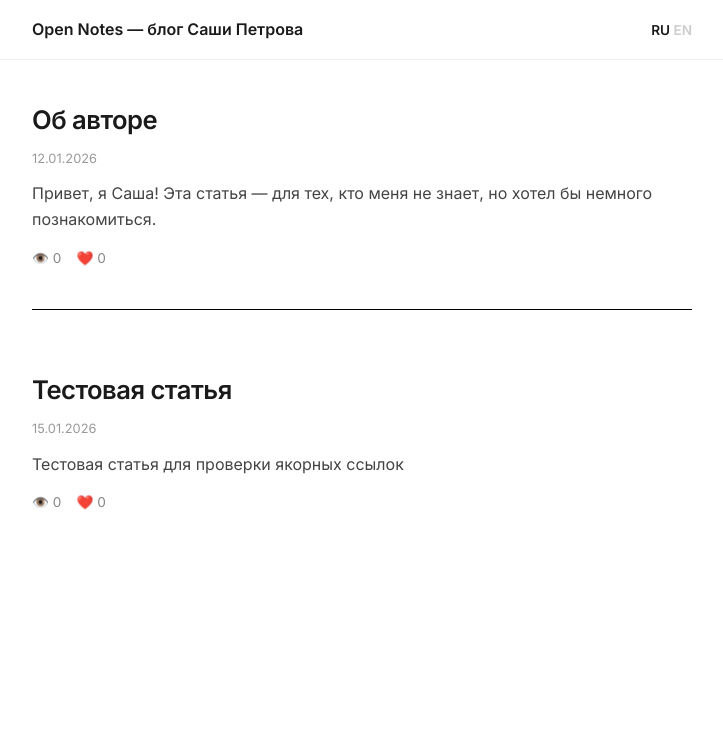
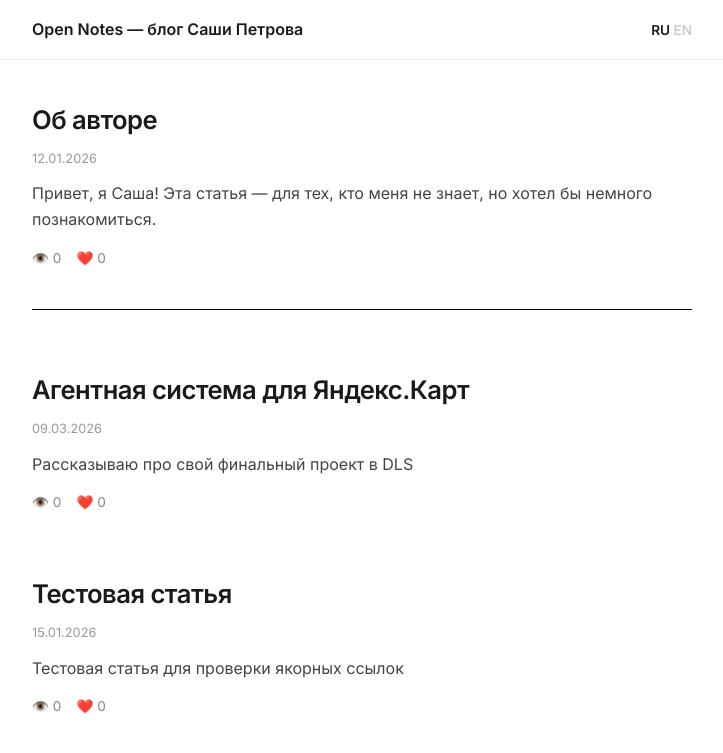
Before and after one commit to petrovortex/petrovortex.github.io, a Jekyll site: the page built from index.html, in a window 1280 px wide. Shown: the top 753 px of the page, without its empty margins (278-1001 px from the left). Built offline with Jekyll 4.4.1, drawn with Linux system fonts in a browser that asks for light colours; comment, search, counter and statistics services are not loaded; some of the changed lines change nothing that is shown.

Commit message:
add new article and handling with images and links

````diff
--- /dev/null
+++ b/_posts/2026-03-09-dls-agent-ru.md
@@ -0,0 +1,224 @@
+---
+title: "Агентная система для Яндекс.Карт"
+date: 2026-03-09 19:56:00 +0300
+lang: ru
+lang_ref: test-links
+excerpt: "Рассказываю про свой финальный проект в DLS"
+---
+
+## Intro
+
+Недавно я закончил проект, которым занимался в рамках курса от Deep Learning School (DLS). Нужно было построить LLM-агента для Яндекс.Карт, который помогает определить релевантность объекта на карте для запроса пользователя.
+
+Задачка инженерная и мне было жутко интересно: я изучал базу по агентам, пробовал различные архитектуры, занимался отладкой и, очевидно, много вайбкодил.
+
+Мне есть что рассказать и в этой статье я хочу поделиться полученным при выполнении проекта опытом. А именно:
+
+1. Расскажу про best practices разработки агентных систем, о которых я узнал из курса Agentic AI (by Andrew Ng)
+2. Как я пришел к выбранной архитектуре
+3. Почему я не использовал фреймворки
+4. Какие технологии оказались полезными (про tech stack)
+5. Как не разорился на тестировании (сделав около 4000 жирных запросов к LLM)
+
+Подчеркиваю $-$ эта статья именно про мой опыт и путь выполнения проекта. Если вам интересен итоговый результат, переходите в репозиторий проекта.
+
+Я получил большое удовольствие от выполнения проекта и написания этой статьи, и в будущем планирую продолжать рассказывать о своих проектах. Недавно я устроился на новую работу, так что stay tuned :)
+
+---
+## 1. Как решать задачу?
+
+Итак, дан датасет с колонками:
+1. Запрос пользователя,
+2. Информация об объекте,
+3. Истинная релевантность объекта для запроса:
+	 0 - не релевантный,
+	 0.1 - может быть релевантным,
+	 1 - релевантный.
+Требуется построить LLM-агента, который бы хорошо предсказывал релевантность объекта по его информации для запроса пользователя.
+
+<figure>
+  <img src="/assets/images/dls_agents_project/general_scheme.png" alt="General scheme of project">
+  <figcaption>Цель проекта - построить Agentic AI для предсказания релевантности объекта на карте для запроса запроса пользователя</figcaption>
+</figure>
+
+Несмотря на всю шумиху вокруг агентов, для меня этот проект стал первым местом, где я с ними столкнулся как разработчик, а не пользователь. Поэтому, первым делом я принялся искать разные курсы и туториалы.
+
+Мне повезло $-$ я нашел [курс](https://learn.deeplearning.ai/courses/agentic-ai) от Эндрю Ына. Это крутой преподаватель из Стэнфорда, который умеет в любой теме выделять главное и понятно это объяснять.
+
+В своем курсе Эндрю рассказывает
+1. что такое агенты и зачем они нужны,
+2. про agentic workflows $-$ чему можно научить агентов,
+3. про best practices их разработки. На самом деле, эти практики являются лучшими для разработки многих вещей, не только агентных систем, и тем ценнее является материал курса.
+
+Разберемся по порядку. Если вы знакомы со всем этим, переходите к [[#2. Решение|следующей главе]], где я рассказываю про бейзлайн своего решения.
+
+### Что такое LLM-агенты?
+
+Если грубо, то это одна или несколько LLM, которые **умеют** **что-то** делать помимо беседы в чатике. Но по этому поводу, оказывается, возникали дискуссии: является ли LLM которая умеет, например, гуглить, агентом? Или нужно уметь что-то покруче?
+
+Эндрю предлагает оставить эти споры, ведь важнее не иметь бинарную классификацию агент/не агент, а понимать способности системы. В частности, **степень её автономности**:
+1.  **Низкая автономность (Hard-coded):** Вы как разработчик жестко прописываете последовательность шагов в коде (например: "Сначала поиск, потом саммари"). LLM просто выполняет задачи внутри этих шагов. Это надежно и предсказуемо.
+2.  **Средняя автономность:** LLM может принимать локальные решения (например, "Нужно ли мне искать информацию или я знаю ответ сама?").
+3.  **Высокая автономность:** LLM сама определяет план действий, пишет и исполняет код, обрабатывает ошибки и итерируется до достижения цели.
+
+***схема №2 автономности агентов***
+
+Для решения разных задач можно построить разные агентные системы. Для каких-то достаточно одного запроса к LLM, для других необходимо устраивать сложный процесс взаимодействия нескольких LLM с разными компетенциями.
+
+### Как создавать агентов?
+
+Заранее понять какая агентная система будет оптимально хорошо решать задачу почти невозможно. Поэтому Эндрю рекомендует:
+1. Для начала сделать "быстрое и грязное решение",
+2. Затем провести оценку качества работы и определить ошибки / слабые места,
+3. Исправить ошибки / внести изменения
+4. Повторять пункты 2-3 до желаемого результата
+
+***схема №3 создания агентных систем***
+
+Дополняет этот цикл **важный совет**: сначала сделайте качественную работающую систему, а уже потом оптимизуйте её скорость и стоимость. Нет смысла оптимизировать систему, которая не решает поставленную задачу.
+
+Подробнее почитать про workflows агентов и другие советы Эндрю вы можете [в моем телеграм-канале](https://t.me/open_notes), где я выложил свои конспекты. Либо пройдите его [курс](https://learn.deeplearning.ai/courses/agentic-ai) самостоятельно $-$ рекомендую!
+
+## 2. Быстрое и грязное решение
+
+В качестве базового решения я выбрал **тривиального агента**: на вход в LLM дается информация об объекте и запросе, а на выходе ожидаются рассуждения модели (chain of thoughts), "на основе которых" модель определяет релевантность.
+
+Дальше мне предстояло ответить на три вопроса:
+1. Сколько я готов потратить на вызов LLM?
+2. Какие модели использовать?
+3. Где проводить анализ ошибок?
+
+Локально поднять LLM у меня возможности нет, поэтому я использовал сторонний сервис openrouter.ai, через API которого можно получить доступ к разным LLM. В основном модели там платные, но для некоторых есть бесплатный план с ограниченным количеством запросов. Чтобы не возиться с оплатой и сэкономить 50-70$ на экспериментах (примерная оценка) я использовал бесплатный план с нескольких аккаунтов, что в сумме мне давало до 400 бесплатных запросов в сутки.
+
+Анализ ошибок я проводил в модном молодежном сервисе Opik для удобного контроля работы агентных систем. В нем можно отслеживать кастомные метрики, делать несколько экспериментов и сравнивать их между собой. Например, сравнивать работу агентов разной конфигурации: с разными LLM, базой знаний, веб-поиском, рефлексией и т.п. Все это мне пригодилось, но об этом попозже.
+
+Пока что вернемся к базовому агенту. Я пробовал разные модели, которые на тот момент имели бесплатный план. Валидацию производил на подвыборке из 50 объектов. Ответы оказались на уровне случайного гадания (`accuracy=0.4`), и я принялся за анализ трейсов работы агента.
+
+***схема №4 базовой модели***
+
+## 3. Итеративное улучшение качества
+
+Мне показалось логичным не усложнять систему на данном этапе, а попробовать добиться лучшего качества за счет **улучшения промпта**.
+
+### Улучшение промпта
+
+Я посмотрел на ошибки агента и понял, что ему нужно дать некоторое общее представление о том, какие бывают объекты и запросы. Это поможет менее мощным моделям решить задачу лучше. Я придумал два способа, как это можно сделать:
+1. Привести примеры с верным определением релевантности,
+2. Сформулировать список правил, которых стоит придерживаться
+
+На самом деле существует третий способ, но о нем я узнал, когда уже завершил проект, поэтому расскажу о нем [[#4. Разбор полетов|в последней главе]].
+
+Для того, чтобы агент понял логику разметки нужно было предоставить ему как минимум три примера с разными значениями релевантности. Однако, в рамках каждого класса (по релевантности) существуют [[#Промпт|нюансы]] (см. инструкции в промпте), которые стоит подсказать для слабых моделей (10-100b параметров).
+
+Если по каждому такому нюансу приводить примеры, то промпт сильно вырастет и модель будет страдать уже от забывания контекста. Поэтому я выбрал второй способ и *вручную анализировал ошибки, чтобы сформулировать список правил*. Конечно, я прогонял свои правила через мощную LLM, чтобы она написала их в подходящем для LLM формате :)
+
+Сделав несколько итераций корректировки промпта я смог добиться `accuracy=0.55` (модель `mimo-v2-flash`), что было на `0.15` лучше базового решения.
+
+Оптимизировав промпт я перешёл к структурным изменениям агента. Начать решил с самого простого $-$ добавил **рефлексию**.
+
+### Рефлексия и веб-поиск
+
+В самом простом случае рефлексия $-$ это повторный вызов LLM, в котором мы просим снова оценить релевантность, но помимо информации об объекте и запросе также передаем chain of thoughts из предыдущего вызова. В моих экспериментах такая реализация не дала заметного улучшения предсказаний, зато в два раза увеличила время их получения.
+
+Почему улучшения не произошло? Я предполагал две причины:
+1. Рефлексирующая модель слабая
+2. Недостаточно информации об объекте
+
+Эксперименты показали, что оба предположения верны. Действительно, если взять модель мощнее (в моем случае `GLM-4.5-air`), то она будет почти идеально определять релевантность объектов, *о которых информации достаточно*, а остальным присваивать метку `0.1`.
+
+Чтобы среди этих оставшихся выделить объекты с истинной релевантностью `0/1` необходимо дать агенту недостающую информацию. К примеру, если пользователь спрашивает `работает ли магазин в 7:00`, а в информации об объекте режима работы нет, то нужно пойти в поисковик и найти эту конкретную информацию. Это легко делается с помощью Tavily.
+
+А много ли вообще объектов с недостатком информации? Я проверил, и оказалось, что их всего около 30%.
+
+Это означает, что рефлексирующую модель можно вызывать только на таких объектах. Нужно лишь научиться с высокой точностью определять недостаток информации. Для этого нужно
+1. Выбрать достаточно умную модель (а значит её можно оставить и на втором этапе!)
+2. Сделать указание об этом в промпте
+
+Более того, можно вообще не передавать в рефлексирующую модель chain of thoughts из первой модели. Ведь они для данных объектов сводятся к тому, что нехватает определенной информации, а эту информацию мы получаем из поисковика и передаем второй модели.
+
+Получается, что здесь нет явной рефлексии $-$ она заменена анализом результатов поискового запроса, который был сформулирован первой моделью.
+
+***схема №5 рефлексирующей модели с поиском***
+
+Данная схема позволила мне добиться `accuracy=0.75` для `GLM-4.5-air`, что было уже довольно хорошим результатом.
+
+### База знаний
+
+Напомню, датасет проекта содержит пары (`запрос пользователя`, `объект на карте`), и изначально он был разделен на две части. На первой, тренировочной, нам разрешалось смотреть на ошибки агента, а вторая была чисто для тестирования точности агента (без анализа ошибок).
+
+И у меня возник вопрос: а что, если в датасете есть одинаковые объекты? Тогда информация о релевантности запросов относительно этих объектов поможет определить их релевантность для других запросов!
+
+Это оказалось правдой $-$ в датасете есть повторяющиеся объекты. Поэтому я разделил тренировочную часть датасета на две: из одной сделал векторную базу знаний, а на второй проводил валидацию.
+
+Как это реализовано? На вход первой модели теперь подается (`запрос`, `объект`; `2 похожие пары (запрос, объект)`). Похожие пары ищутся с помощью векторного поиска по базе знаний.
+
+***схема №6 рефлексирующей модели с поиском и базой знаний***
+
+Внедрение БЗ позволило получить лучшее качество $-$ теперь агент на основе `GLM-4.5-air` выбивал `accuracy=0.86`.
+
+### Оптимизация затрат и скорости
+
+Впервые получив `accuracy=0.86` я уже знал, что "истинная релевантность" из датасета не всегда корректна. Это подтверждали и организаторы. Поэтому дальнейшее улучшение качества может привести к подгону под кривую разметку. И я решил, что на данном этапе стоит заняться оптимизацией затрат и скорости.
+
+После добавления примеров из базы знаний системный промпт заметно увеличился в размерах (несмотря на то, что примера всего два). И небольшие модели стали страдать от забывания контекста, а большие модели работали очень долго на примерах с длинным описанием объекта. Я задался вопросом: а можно ли подавать не все данные об объекте?
+
+Действительно, если пользователь спрашивает про кафешки работающие в час ночи, то для определения релевантности агенту не важны отзывы об уютности атмосферы и меню. Поэтому реализовал векторный поиск релевантной информации из описания объекта. Помогло мне в этом то, что описание объекта имеет определенную структуру, и вычленять отдельные смысловые части (разбивать на чанки) оказалось легко.
+
+Теперь на вход модели подается не вся информация об объекте, а только её участки, которые могут помочь оценить релевантность объекта для конкретного запроса.
+
+Это позволило улучшить качество предсказаний для объектов с длинным описанием:
+1. Большие модели стали работать существенно быстрее (раза в 3)
+2. Небольшие модели перестали страдать от зашумленного контекста и стали точнее.
+
+У меня было ещё несколько идей для экспериментов, однако подходило время дедлайна и я решил остановиться на текущей версии.
+
+## 4. Разбор полетов
+
+
+
+## Дополнения
+
+### Базовый системный промпт
+
+```python
+def get_base_instructions():
+    return """
+You are a search relevance expert. Your goal is to assess if a map object satisfies a user query.
+
+### DATA:
+
+- SUMMARY (General Info): This is a broad overview of object. If it says "The shop sells electronics", it's a general truth.
+- HIGHLIGHTS/DETAILS: These are specific snippets selected as most relevant to the query. They are NOT an exhaustive list.
+- PRUNED NAMES: You only see names most similar to the query.
+
+### VALID RELEVANCE VALUES:
+
+- 1.0: Perfect match. The object definitely provides what the user wants.
+- 0.0: Irrelevant. Wrong category, closed, or completely unrelated.
+- 0.1: Partial/Unsure. The object might be relevant, but specific IMPORTANT constraints (price, specific service, rare item) are not explicitly confirmed in the provided snippets.
+
+### INSTRUCTIONS:
+
+1. Think step-by-step. Detect the USER INTENT: Is the user looking for a specific ITEM/SERVICE (e.g., "buy pills", "sauna") or a specific VENUE TYPE (e.g., "Pharmacy", "Recreation Base")?
+
+2. IF USER WANTS A VENUE TYPE (Category Search):
+   - RUBRIC PRIORITY: The object's `Rubric` must semantically match the requested venue type.
+   - MISMATCH PENALTY: If the user asks for "Category A" (e.g., "Holiday Center") and the object is "Category B" (e.g., "Sports Camp"), the relevance is likely 0.0, even if they share some features (like saunas or beds).
+   - Exception: Only give 0.1 or 1.0 if Category B is relative (like "кафе" and "ресторан") or a direct sub-type or synonym of Category A.
+
+3. IF USER WANTS AN ITEM/SERVICE:
+   - CATEGORY LOGIC: If the user asks for a COMMON item (e.g., "aspirin") and the object is a standard provider (Pharmacy), RELEVANCE IS 1.0.
+   - PARTIAL INVENTORY (The "Open List" Rule):
+     - Treat 'Prices' and 'Description' as incomplete examples, not a full catalog.
+     - If the object sells "Bags" but lists only "Wallets", assume it MIGHT sell "Suitcases".
+     - DO NOT DOWNGRADE TO 0.0 just because a specific item or brand is missing from the text description, unless the category makes it impossible (e.g., asking for "Suitcase" in a "Bakery").
+     - Verdict: If Category matches but Item/Brand is unconfirmed -> Relevance is 0.1.
+   - Use 0.1 for RARE/SPECIFIC items where availability is truly unknown.
+
+4. Pay attention to "Hard Constraints" (open now, free wifi) in user request.
+
+5. QUERY RECOVERY (Typos & Layout Errors):
+   - DETECT NOISE: Check if the query contains obvious typos (e.g., "купить машинист" instead of "купить машину") or wrong keyboard layout patterns (e.g., gibberish text that maps to meaningful words in another language/layout).
+   - RECONSTRUCT INTENT: If the literal query is nonsensical but a highly probable correction exists, evaluate the object based on the CORRECTED query.
+"""
+```
--- a/assets/css/style.css
+++ b/assets/css/style.css
@@ -304,3 +304,55 @@
     user-select: none;
     -webkit-user-select: none;
 }
+
+.post-content-body img {
+    max-width: 100%;
+    height: auto;
+    border-radius: 8px;
+    margin: 25px 0;
+    box-shadow: 0 4px 15px rgba(0,0,0,0.08);
+    display: block;
+}
+
+/* === РАЗДЕЛ ССЫЛОК === */
+.references-section {
+    margin-top: 50px;
+    padding-top: 30px;
+    border-top: 1px solid #eee;
+}
+
+.references-section h2 {
+    font-size: 1.6rem;
+    margin: 0 0 20px 0;
+    letter-spacing: -0.02em;
+}
+
+.reference-list {
+    list-style: none;
+    padding-left: 0;
+    margin: 0;
+}
+
+.reference-list li {
+    margin-bottom: 10px;
+    display: flex;
+    align-items: flex-start;
+    gap: 8px;
+    font-size: 1.05rem;
+}
+
+.back-arrow {
+    font-size: 1.3rem;
+    line-height: 1;
+    text-decoration: none;
+    color: #ff3b30;
+    min-width: 24px;
+    transition: transform 0.2s;
+}
+
+@media (hover: hover) {
+    .back-arrow:hover {
+        transform: scale(1.3);
+        color: #000;
+    }
+}
--- a/assets/js/main.js
+++ b/assets/js/main.js
@@ -120,7 +120,51 @@
             });
 
             processSections(contentBody);
+            generateReferences(contentBody);
         }
+    }
+
+    function generateReferences(contentBody) {
+        const externalLinksMap = new Map();
+        let counter = 0;
+
+        contentBody.querySelectorAll('a').forEach(link => {
+            // Только внешние ссылки (точно как у тебя уже сделано)
+            if (link.hostname !== window.location.hostname && !link.hash) {
+                const url = link.href;
+                if (!externalLinksMap.has(url)) {
+                    counter++;
+                    const refId = `ref-link-${counter}`;
+                    link.id = refId;                    // ставим якорь на первую ссылку
+                    externalLinksMap.set(url, {
+                        refId: refId,
+                        url: url
+                    });
+                }
+            }
+        });
+
+        if (externalLinksMap.size === 0) return;
+
+        const isEnglish = document.documentElement.lang === 'en';
+        const title = isEnglish ? 'Links' : 'Ссылки';
+
+        const refsHTML = `
+            <h2 id="references">${title}</h2>
+            <ul class="reference-list">
+                ${Array.from(externalLinksMap.values()).map(item => `
+                    <li>
+                        <a href="#${item.refId}" class="back-arrow" title="${isEnglish ? 'Back to link' : 'Вернуться к ссылке'}">↑</a>
+                        <a href="${item.url}" target="_blank" rel="noopener noreferrer">${item.url}</a>
+                    </li>
+                `).join('')}
+            </ul>
+        `;
+
+        const refsDiv = document.createElement('div');
+        refsDiv.className = 'references-section';
+        refsDiv.innerHTML = refsHTML;
+        contentBody.appendChild(refsDiv);
     }
 
     function processSections(contentBody) {
````
Also changed, not shown: assets/images/dls_agents_project/general_scheme.png (added).
